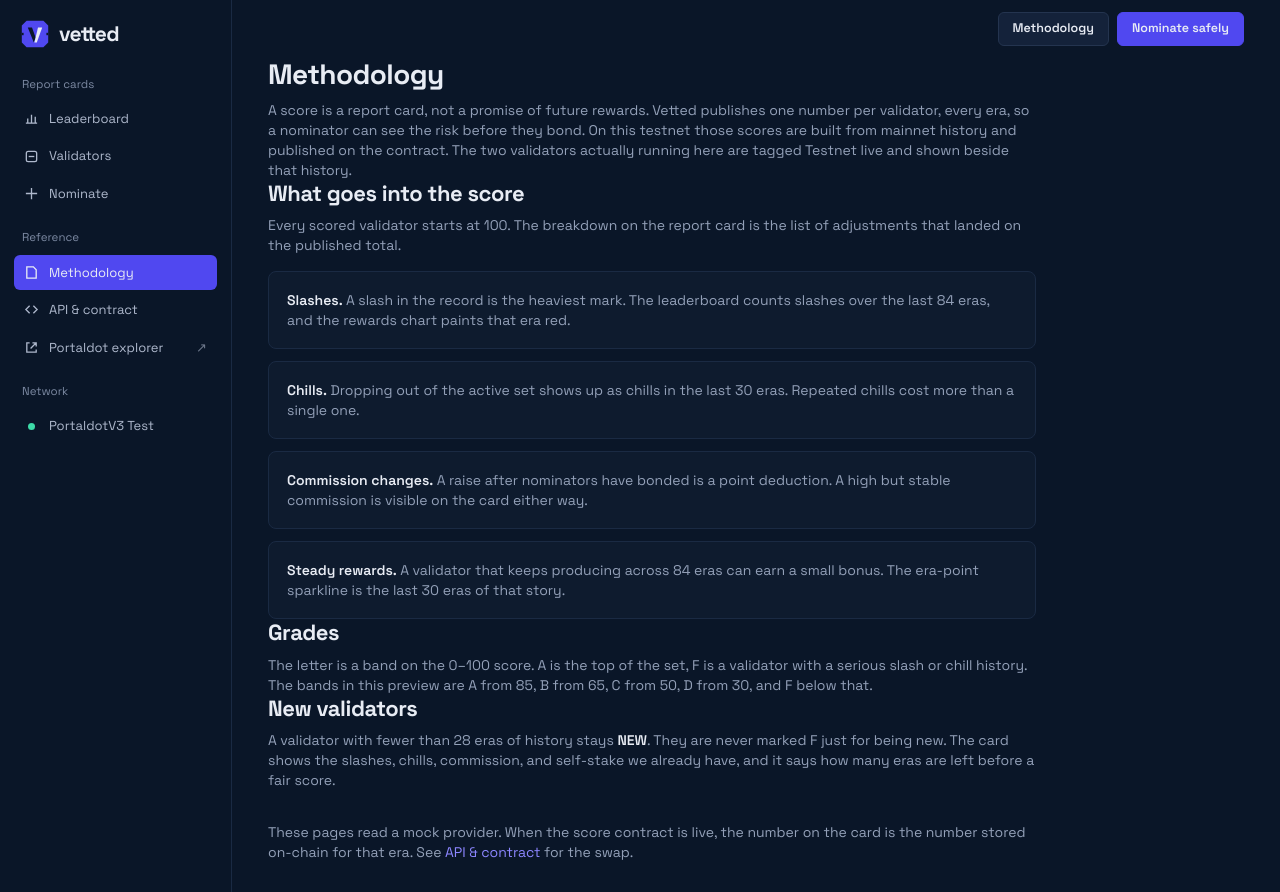
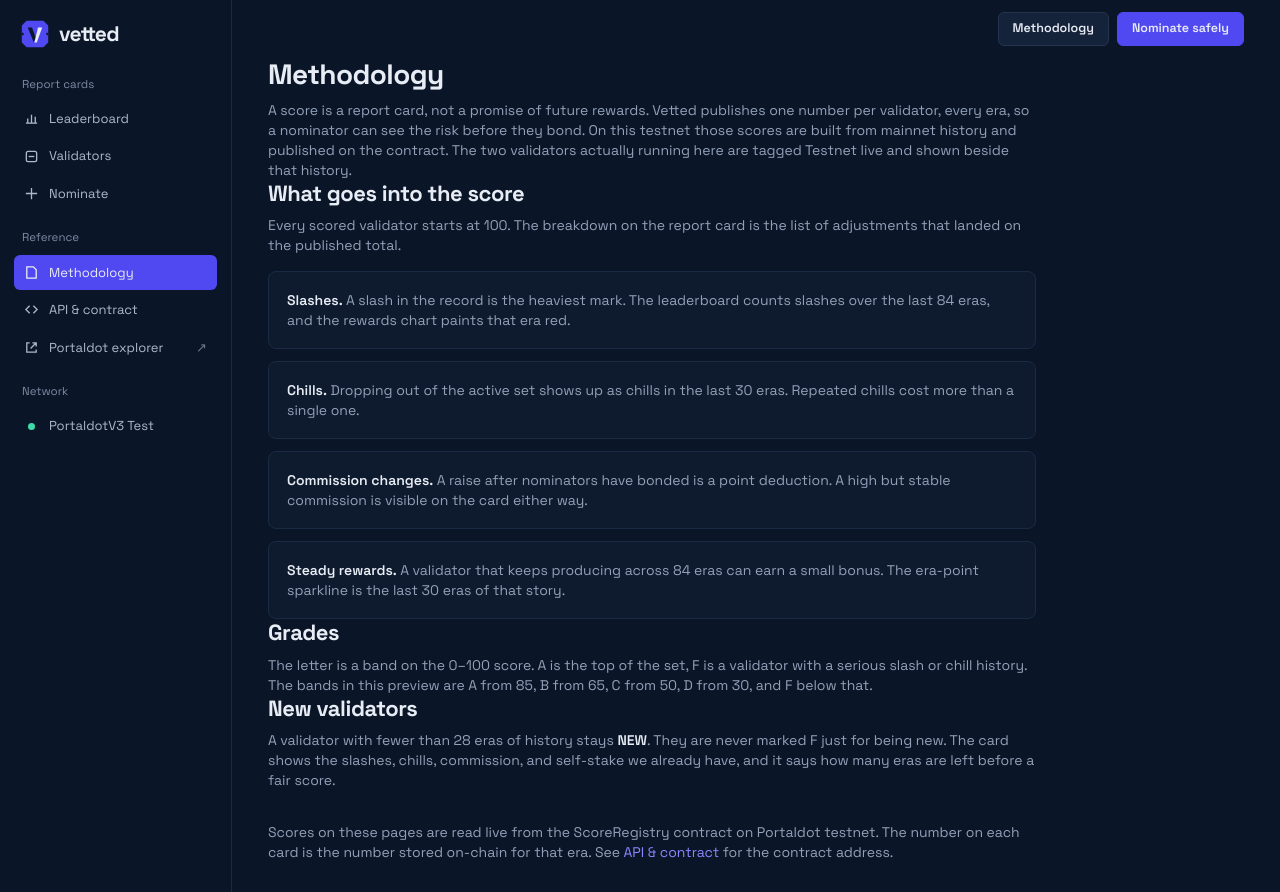
Before and after one commit to Yungtimmy/vetted, a Next.js app: page /methodology in a window 1280 px wide. Built offline with nearby package versions, Linux system fonts and the light colour scheme; no server answers.

Commit message:
Update methodology copy for live scores (#8)
* Methodology: scores read from ScoreRegistry; 'Coming next' label

* Keep 'Not tracked yet' label

---------

Co-authored-by: Yungtimmy <Yungtimmy@users.noreply.github.com>

```diff
--- a/app/methodology/page.tsx
+++ b/app/methodology/page.tsx
@@ -79,12 +79,13 @@ export default function MethodologyPage() {
       </p>
 
       <p className="mt-8 text-sm text-muted">
-        These pages read a mock provider. When the score contract is live, the
-        number on the card is the number stored on-chain for that era. See{" "}
+        Scores on these pages are read live from the ScoreRegistry contract on
+        Portaldot testnet. The number on each card is the number stored
+        on-chain for that era. See{" "}
         <Link href="/contract" className="link">
           API & contract
         </Link>{" "}
-        for the swap.
+        for the contract address.
       </p>
     </article>
   );
```
